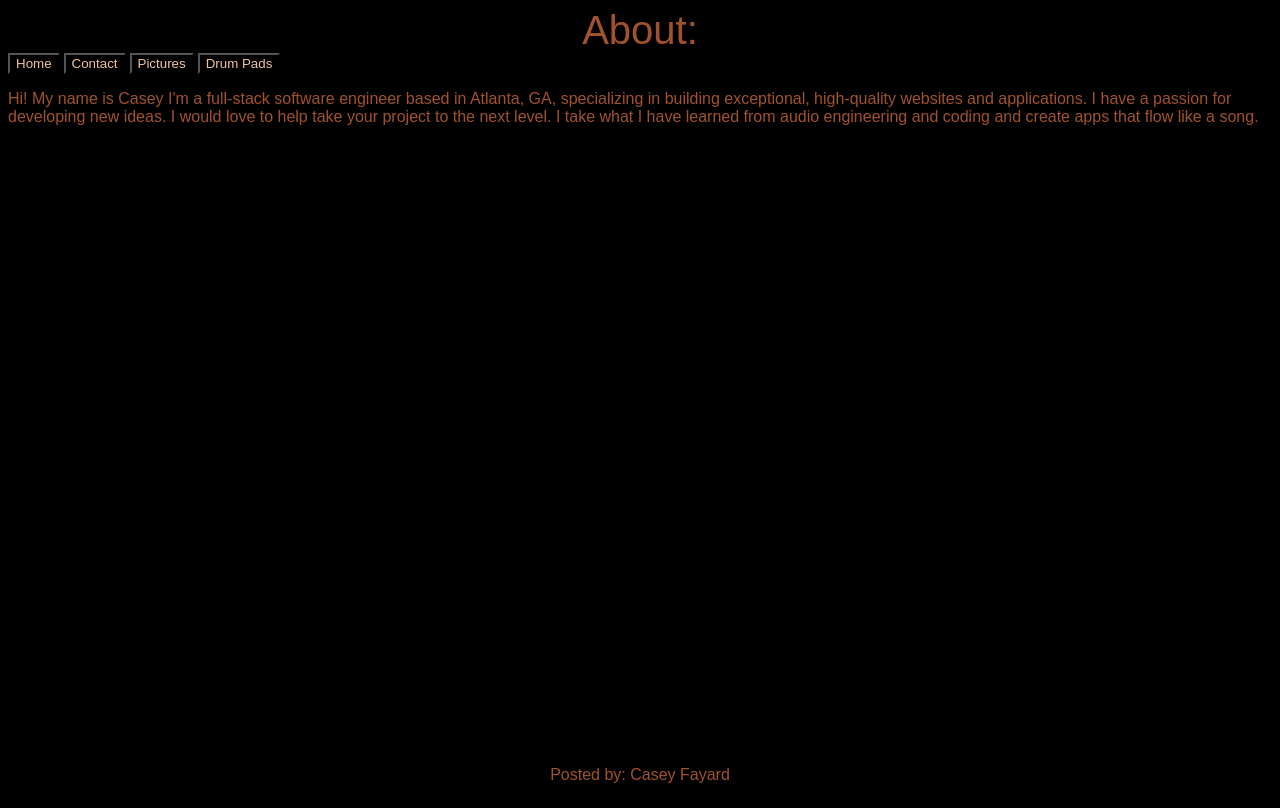
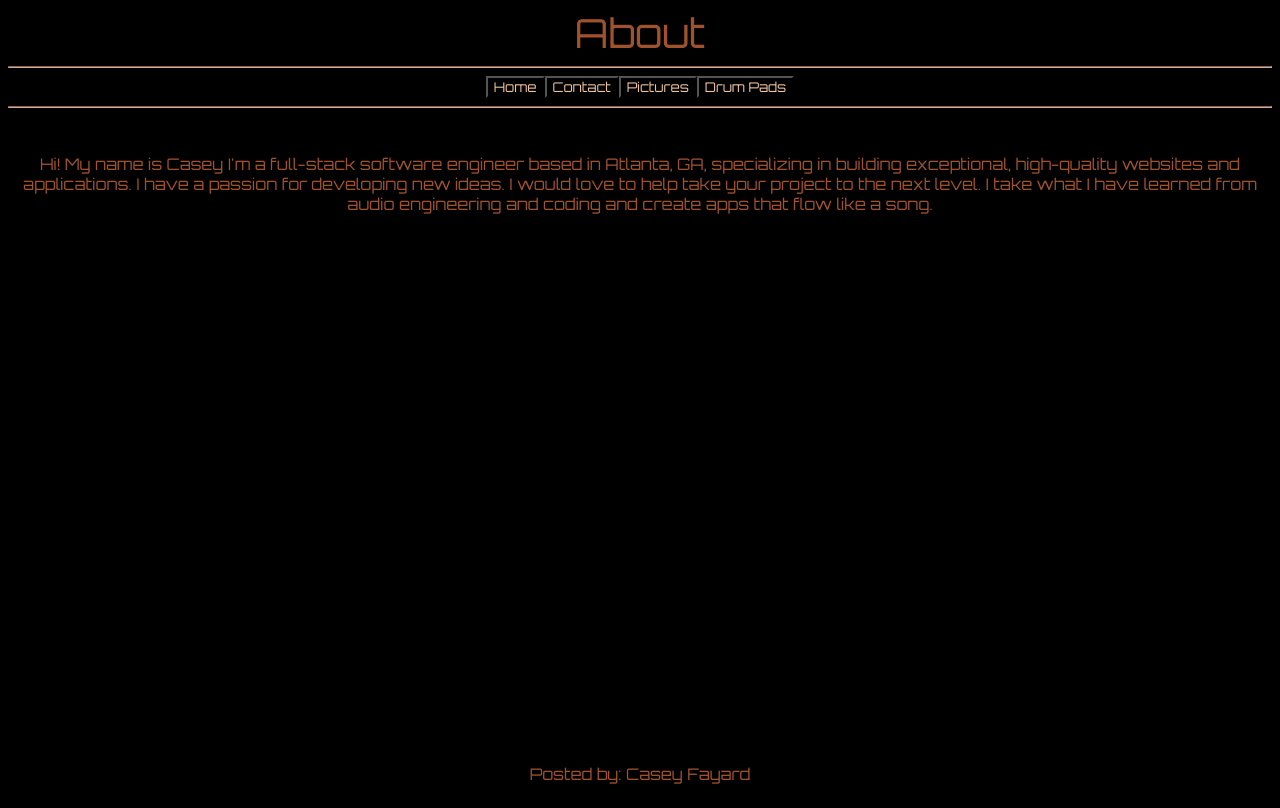
Before and after one commit to cfayard/lessonPlanProject, a plain HTML site: page about.html in a window 1280 px wide. Drawn offline with Linux system fonts and the light colour scheme.

Commit message:
finished about page

```diff
--- a/about.html
+++ b/about.html
@@ -3,17 +3,40 @@
 <head>
     <meta charset="UTF-8">
     <meta name="viewport" content="width=device-width, initial-scale=1.0">
+    <link href="https://fonts.googleapis.com/css2?family=Orbitron&display=swap" rel="stylesheet">
     <link rel="stylesheet" href="styles.css">
     <title>About Page!</title>
 </head>
 <body>
-    <header>About:</header>
-    <a href="index.html"><button>Home</button></a>
-    <a href="contact.html"><button>Contact</button></a>
-    <a href="pictures.html"><button>Pictures</button></a>
-    <a href="drumPads.html"><button>Drum Pads</button></a>
+    <header>
+        About
+    </header>
+    <hr>
+    <nav>
+        <a href="index.html">
+            <button>
+                Home
+            </button>
+        </a>
+        <a href="contact.html">
+            <button>
+                Contact
+            </button>
+        </a>
+        <a href="pictures.html">
+            <button>
+                Pictures
+            </button>
+        </a>
+        <a href="drumPads.html">
+            <button>
+                Drum Pads
+            </button>
+        </a>
+    </nav>
+    <hr>
     <section>
-        <p>
+        <p class="aboutParagraph">
             Hi! My name is Casey I'm a full-stack software engineer based in Atlanta, GA, specializing in building exceptional, high-quality websites and applications. I have a passion for developing new ideas. I would love to help take your project to the next level. I take what I have learned from audio engineering and coding and create apps that flow like a song.
         </p>
     </section>
--- a/styles.css
+++ b/styles.css
@@ -54,6 +54,11 @@ h3 {
     padding-top: 30px;
 }
 
+.aboutParagraph {
+    padding-top: 30px;
+    text-align: center;
+}
+
 button {
     font-family: 'Orbitron', sans-serif;
     color: rgb(239, 196, 159);
```
